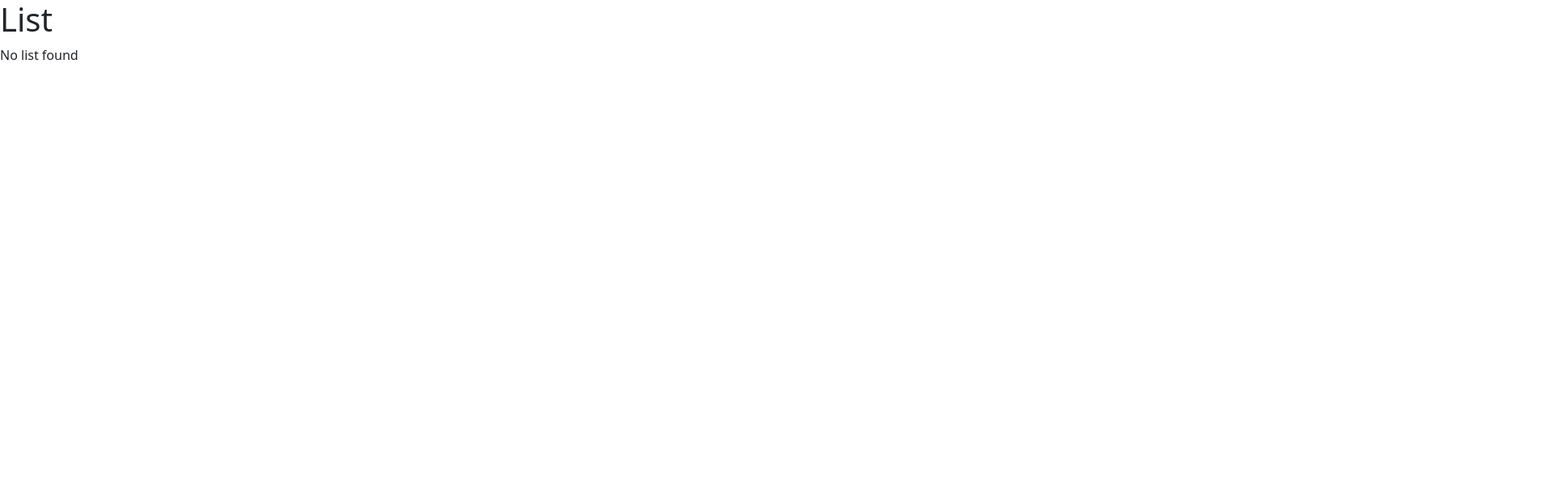
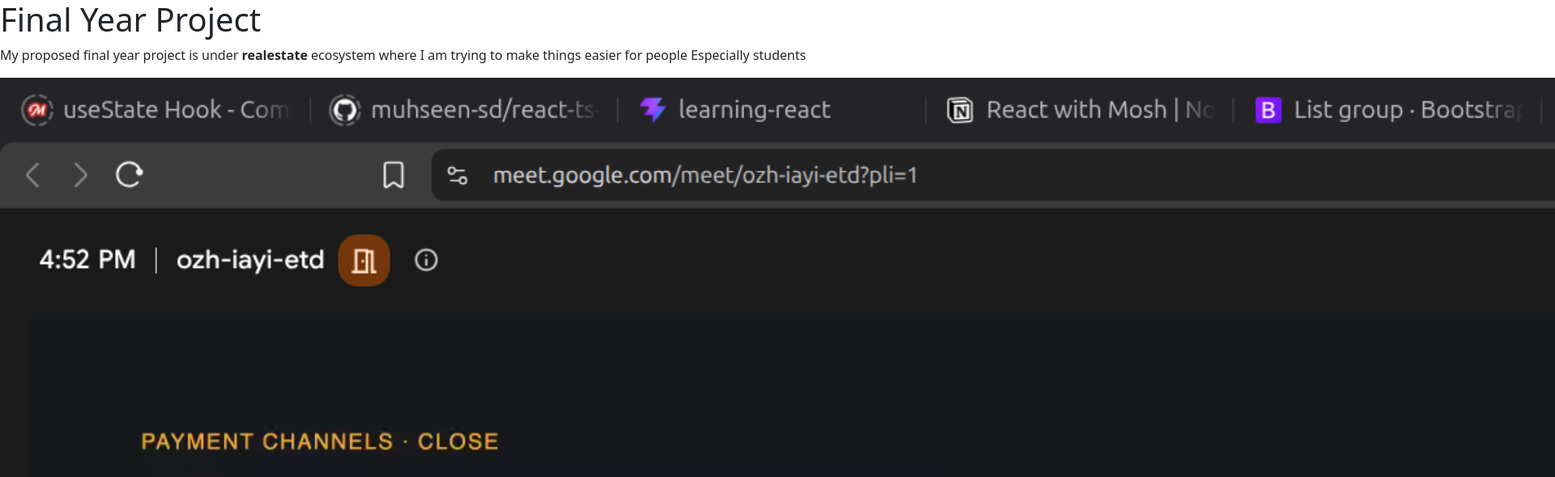
Before and after one commit to muhseen-sd/react-ts-mosh, a React (Vite) app: page / in a window 1280 px wide. Shown: the top 589 px of the page at 81% size, 1920 px wide, since content can reach past the window. Built offline with nearby package versions, Linux system fonts and the light colour scheme.

Commit message:
Practice the things a learnt yesterday before today's session begins

```diff
--- a/src/components/ListGroup.tsx
+++ b/src/components/ListGroup.tsx
@@ -1,22 +1,41 @@
-function ListGroup() {
-  let items = ["Makkah", "Madina", "Dubai", "Abuja"];
-  items = [];
-    if (items.length === 0){
-        return(<>
-        <h1>List</h1>
-        <p>No list found</p>
-        </>)
-    }
-  return (
+// function ListGroup() {
+//   let items = ["Makkah", "Madina", "Dubai", "Abuja"];
+//   items = [];
+
+//   const message = items.length === 0 ? <p>No list found</p> : null
+//   return (
+//     <>
+//       <h1>List</h1>
+//       {message}
+//       <ul className="list-group">
+//         {items.map((item) => (
+//           <li key={item}>{item}</li>
+//         ))}
+//       </ul>
+//     </>
+//   );
+// }
+
+
+function ListGroup(){
+  return(
     <>
-      <h1>List</h1>
-      <ul className="list-group">
-        {items.map((item) => (
-          <li key={item}>{item}</li>
-        ))}
-      </ul>
+      <h1 className="header">Final Year Project</h1>
+      <p>My proposed final year project is under <b>realestate</b> ecosystem where I am trying to make things easier for people
+          Especially students
+      </p>
+      <img src="./btc_class.png" alt="Screenshot of an ongoing class" />
+
+      <ol>
+        <hr /><hr/><h2>I will consider the following things while doing the project</h2> <hr /><hr />
+        <li>Establsih a survey to collect data from the main targets </li>
+        <li>Visit 5 hostels</li>
+        <li>5 off-cmapus rooms</li>
+        <li>5 verified agants with their contact</li>
+        <li>Obtain atleast 100 students answers</li>
+      </ol>
     </>
-  );
+  )
 }
 
 export default ListGroup;
```
Also changed, not shown: btc_class.png (added).
